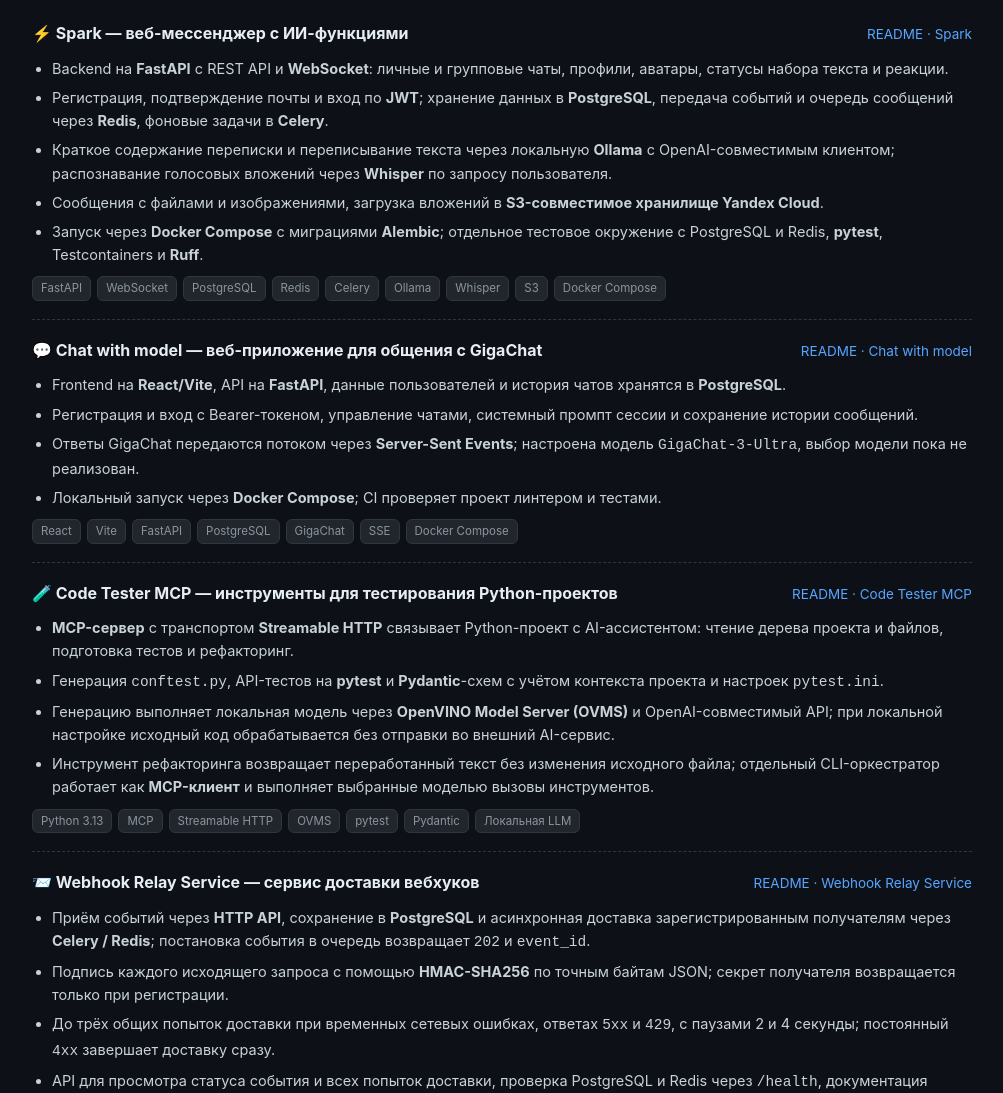
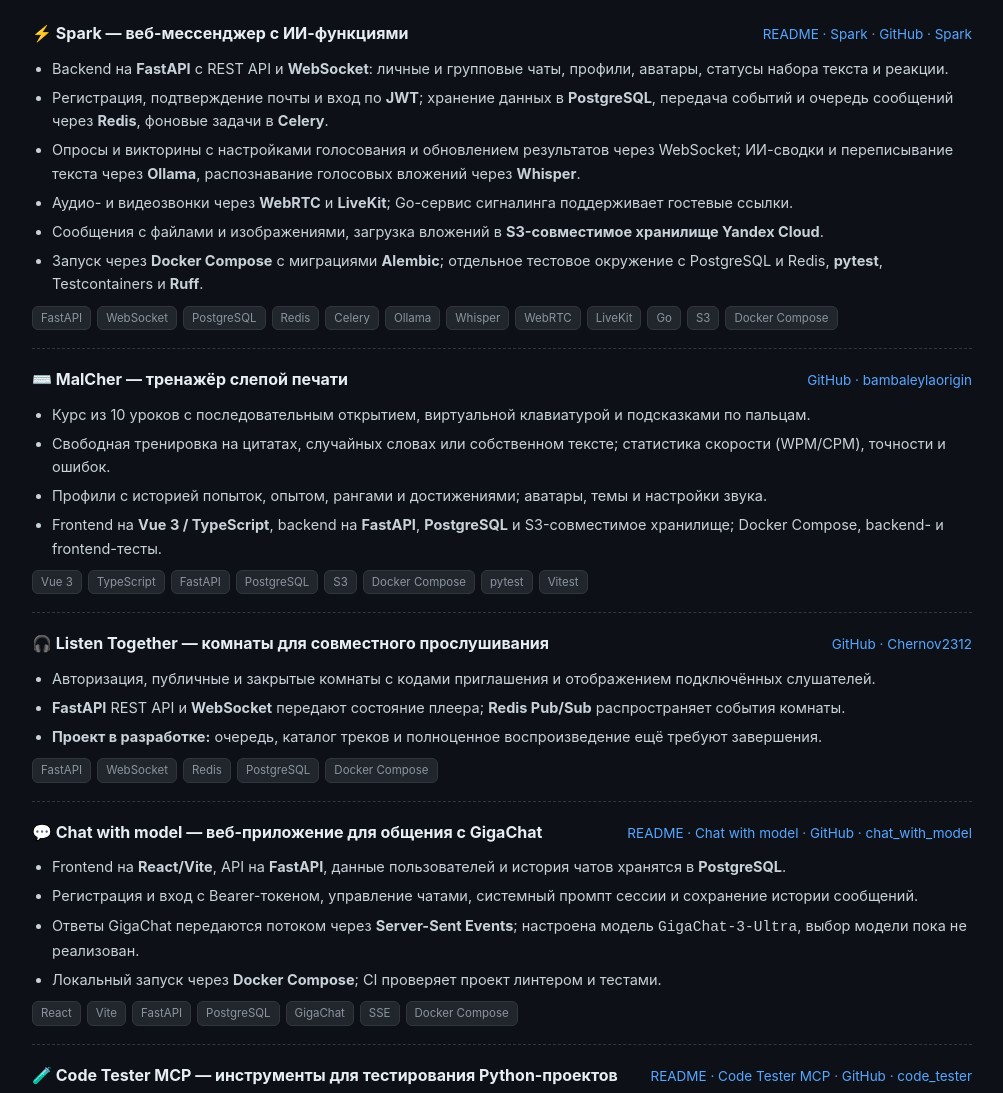
Before and after one commit to Chernov2312/portfolio, a plain HTML site: page index.html in a window 1280 px wide. Shown: the part 1300-2393 px from the top of the page, without its empty margins (138-1141 px from the left). Drawn offline with Linux system fonts and the light colour scheme.

Commit message:
docs: add projects

```diff
--- a/index.html
+++ b/index.html
@@ -237,26 +237,62 @@
     <div class="item">
       <div class="item-head">
         <div class="item-title">⚡ Spark — веб-мессенджер с ИИ-функциями</div>
-        <div class="item-sub"><a href="Spark.md">README · Spark</a></div>
+        <div class="item-sub"><a href="Spark.md">README · Spark</a> · <a href="https://github.com/Chernov2312/Spark" target="_blank" rel="noopener">GitHub · Spark</a></div>
       </div>
       <ul>
         <li>Backend на <strong>FastAPI</strong> с REST API и <strong>WebSocket</strong>: личные и групповые чаты, профили, аватары, статусы набора текста и реакции.</li>
         <li>Регистрация, подтверждение почты и вход по <strong>JWT</strong>; хранение данных в <strong>PostgreSQL</strong>, передача событий и очередь сообщений через <strong>Redis</strong>, фоновые задачи в <strong>Celery</strong>.</li>
-        <li>Краткое содержание переписки и переписывание текста через локальную <strong>Ollama</strong> с OpenAI-совместимым клиентом; распознавание голосовых вложений через <strong>Whisper</strong> по запросу пользователя.</li>
+        <li>Опросы и викторины с настройками голосования и обновлением результатов через WebSocket; ИИ-сводки и переписывание текста через <strong>Ollama</strong>, распознавание голосовых вложений через <strong>Whisper</strong>.</li>
+        <li>Аудио- и видеозвонки через <strong>WebRTC</strong> и <strong>LiveKit</strong>; Go-сервис сигналинга поддерживает гостевые ссылки.</li>
         <li>Сообщения с файлами и изображениями, загрузка вложений в <strong>S3-совместимое хранилище Yandex Cloud</strong>.</li>
         <li>Запуск через <strong>Docker Compose</strong> с миграциями <strong>Alembic</strong>; отдельное тестовое окружение с PostgreSQL и Redis, <strong>pytest</strong>, Testcontainers и <strong>Ruff</strong>.</li>
       </ul>
       <div class="tags">
         <span class="tag">FastAPI</span><span class="tag">WebSocket</span><span class="tag">PostgreSQL</span>
         <span class="tag">Redis</span><span class="tag">Celery</span><span class="tag">Ollama</span>
-        <span class="tag">Whisper</span><span class="tag">S3</span><span class="tag">Docker Compose</span>
+        <span class="tag">Whisper</span><span class="tag">WebRTC</span><span class="tag">LiveKit</span>
+        <span class="tag">Go</span><span class="tag">S3</span><span class="tag">Docker Compose</span>
+      </div>
+    </div>
+
+    <div class="item">
+      <div class="item-head">
+        <div class="item-title">⌨️ MalCher — тренажёр слепой печати</div>
+        <div class="item-sub"><a href="https://github.com/bambaleylaorigin" target="_blank" rel="noopener">GitHub · bambaleylaorigin</a></div>
+      </div>
+      <ul>
+        <li>Курс из 10 уроков с последовательным открытием, виртуальной клавиатурой и подсказками по пальцам.</li>
+        <li>Свободная тренировка на цитатах, случайных словах или собственном тексте; статистика скорости (WPM/CPM), точности и ошибок.</li>
+        <li>Профили с историей попыток, опытом, рангами и достижениями; аватары, темы и настройки звука.</li>
+        <li>Frontend на <strong>Vue 3 / TypeScript</strong>, backend на <strong>FastAPI</strong>, <strong>PostgreSQL</strong> и S3-совместимое хранилище; Docker Compose, backend- и frontend-тесты.</li>
+      </ul>
+      <div class="tags">
+        <span class="tag">Vue 3</span><span class="tag">TypeScript</span><span class="tag">FastAPI</span>
+        <span class="tag">PostgreSQL</span><span class="tag">S3</span><span class="tag">Docker Compose</span>
+        <span class="tag">pytest</span><span class="tag">Vitest</span>
+      </div>
+    </div>
+
+    <div class="item">
+      <div class="item-head">
+        <div class="item-title">🎧 Listen Together — комнаты для совместного прослушивания</div>
+        <div class="item-sub"><a href="https://github.com/Chernov2312" target="_blank" rel="noopener">GitHub · Chernov2312</a></div>
+      </div>
+      <ul>
+        <li>Авторизация, публичные и закрытые комнаты с кодами приглашения и отображением подключённых слушателей.</li>
+        <li><strong>FastAPI</strong> REST API и <strong>WebSocket</strong> передают состояние плеера; <strong>Redis Pub/Sub</strong> распространяет события комнаты.</li>
+        <li><strong>Проект в разработке:</strong> очередь, каталог треков и полноценное воспроизведение ещё требуют завершения.</li>
+      </ul>
+      <div class="tags">
+        <span class="tag">FastAPI</span><span class="tag">WebSocket</span><span class="tag">Redis</span>
+        <span class="tag">PostgreSQL</span><span class="tag">Docker Compose</span>
       </div>
     </div>
 
     <div class="item">
       <div class="item-head">
         <div class="item-title">💬 Chat with model — веб-приложение для общения с GigaChat</div>
-        <div class="item-sub"><a href="chat_with_model.md">README · Chat with model</a></div>
+        <div class="item-sub"><a href="chat_with_model.md">README · Chat with model</a> · <a href="https://github.com/Chernov2312/chat_with_model" target="_blank" rel="noopener">GitHub · chat_with_model</a></div>
       </div>
       <ul>
         <li>Frontend на <strong>React/Vite</strong>, API на <strong>FastAPI</strong>, данные пользователей и история чатов хранятся в <strong>PostgreSQL</strong>.</li>
@@ -274,7 +310,7 @@
     <div class="item">
       <div class="item-head">
         <div class="item-title">🧪 Code Tester MCP — инструменты для тестирования Python-проектов</div>
-        <div class="item-sub"><a href="code_tester.md">README · Code Tester MCP</a></div>
+        <div class="item-sub"><a href="code_tester.md">README · Code Tester MCP</a> · <a href="https://github.com/Chernov2312/code_tester" target="_blank" rel="noopener">GitHub · code_tester</a></div>
       </div>
       <ul>
         <li><strong>MCP-сервер</strong> с транспортом <strong>Streamable HTTP</strong> связывает Python-проект с AI-ассистентом: чтение дерева проекта и файлов, подготовка тестов и рефакторинг.</li>
@@ -292,7 +328,7 @@
     <div class="item">
       <div class="item-head">
         <div class="item-title">📨 Webhook Relay Service — сервис доставки вебхуков</div>
-        <div class="item-sub"><a href="webhook_relay_service.md">README · Webhook Relay Service</a></div>
+        <div class="item-sub"><a href="webhook_relay_service.md">README · Webhook Relay Service</a> · <a href="https://github.com/Chernov2312/webhook_relay_service" target="_blank" rel="noopener">GitHub · webhook_relay_service</a></div>
       </div>
       <ul>
         <li>Приём событий через <strong>HTTP API</strong>, сохранение в <strong>PostgreSQL</strong> и асинхронная доставка зарегистрированным получателям через <strong>Celery / Redis</strong>; постановка события в очередь возвращает <code>202</code> и <code>event_id</code>.</li>
@@ -311,7 +347,7 @@
     <div class="item">
       <div class="item-head">
         <div class="item-title">🤝 AI-buddy — помощник стажёра в онбординге</div>
-        <div class="item-sub"><a href="ai_buddy.md">README · AI-buddy</a></div>
+        <div class="item-sub"><a href="ai_buddy.md">README · AI-buddy</a> · <a href="https://github.com/ai-buddy-hc2026/ai-buddy" target="_blank" rel="noopener">GitHub · ai-buddy</a></div>
       </div>
       <ul>
         <li><strong>Командный прототип для Hack&amp;Change 2026, в разработке.</strong> Помощник стажёра Авито: план адаптации, чат и помощь наставника.</li>
@@ -348,7 +384,7 @@
     <div class="item">
       <div class="item-head">
         <div class="item-title">🏢 Переговорки — сервис бронирования коворкинга</div>
-        <div class="item-sub"><a href="https://github.com/koworking" target="_blank" rel="noopener">koworking</a></div>
+        <div class="item-sub"><a href="https://github.com/Chernov2312/koworking" target="_blank" rel="noopener">GitHub · koworking</a></div>
       </div>
       <ul>
         <li>Асинхронный API на <strong>FastAPI</strong>, JWT-аутентификация с ролями <code>employee</code> / <code>admin</code>.</li>
```
Also changed, not shown: 1 other file.
